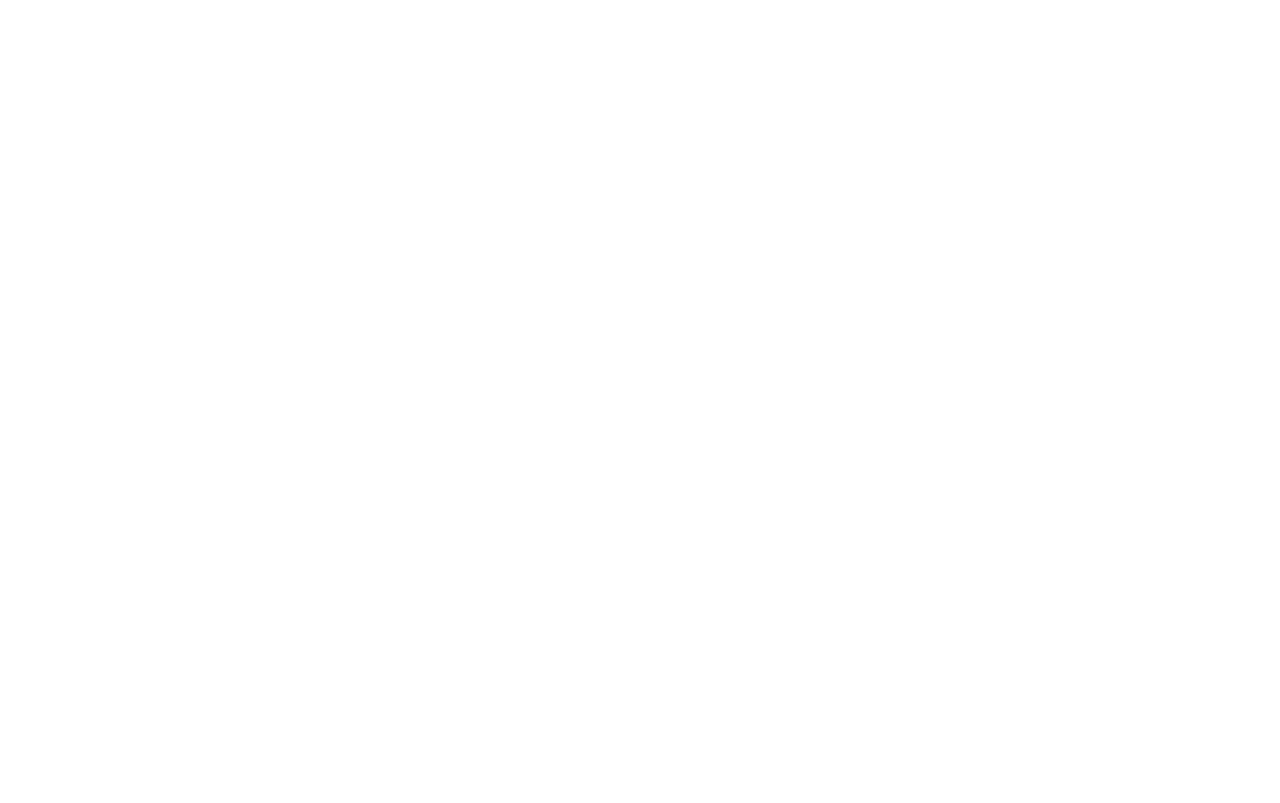
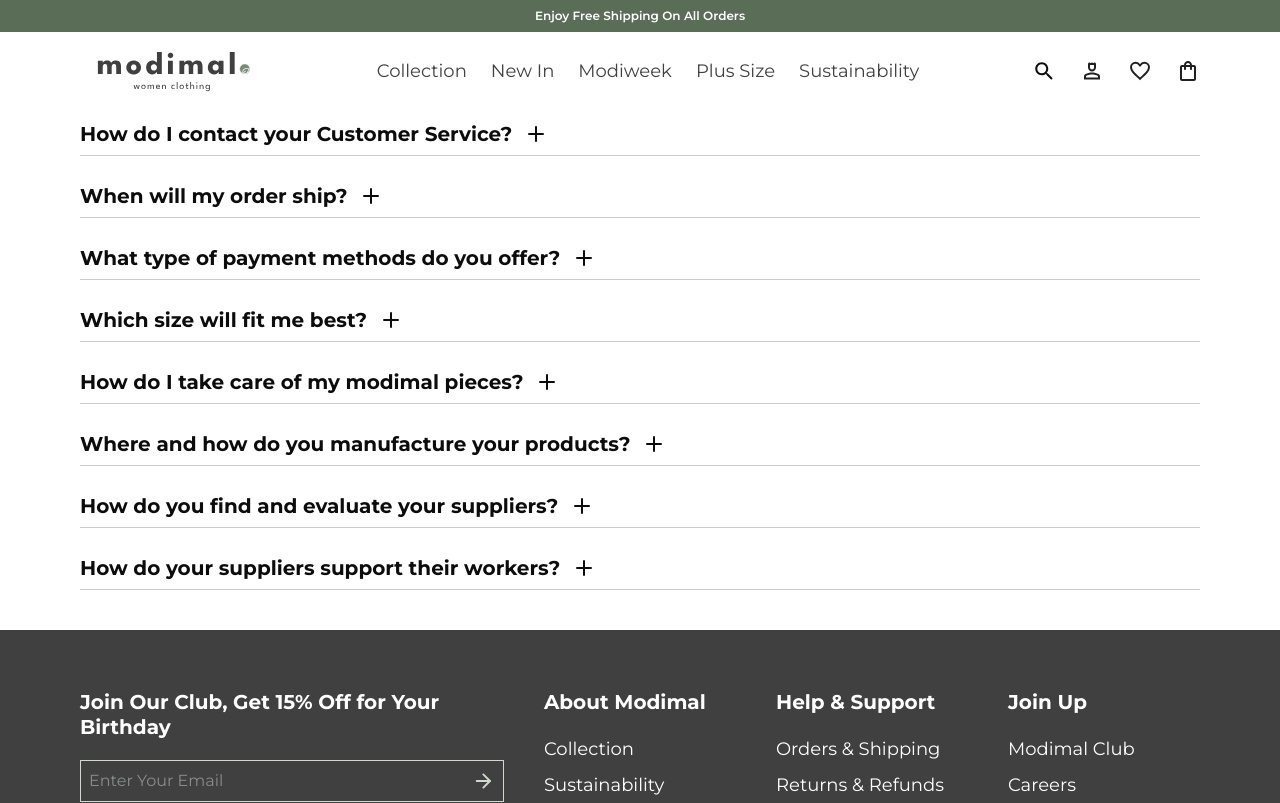
Before and after one commit to codewithprajapti/Modimal-E-Commerce-Website, a React (Vite) app in the folder client/: page /faqs in a window 1280 px wide. Before the commit this address had no page. Shown: the top 803 px of the page. Built offline with nearby package versions, Linux system fonts and the light colour scheme.

Commit message:
added accordian component for FAQ page also created FAQs page with routing but there are liitle bit enhancement remaining

```diff
--- a/client/src/App.jsx
+++ b/client/src/App.jsx
@@ -3,6 +3,8 @@ import MainLayout from './layout/MainLayout';
 import Hero from './components/ui/Hero';
 import Register from './pages/Register';
 import Login from './pages/Login';
+import Accordian from './components/ui/Accordian';
+import FAQs from './pages/FAQs';
 
 export default function App() {
   return (
@@ -12,6 +14,7 @@ export default function App() {
           <Route index element={<Hero />} />
           <Route path="/register" element={<Register />} />
           <Route path="/login" element={<Login />} />
+          <Route path="/faqs" element={<FAQs />} />
         </Route>
       </Routes>
     </>
--- /dev/null
+++ b/client/src/components/ui/Accordian.jsx
@@ -0,0 +1,26 @@
+import React, { Activity, useState } from 'react';
+import { H5 } from '../typography/headings/index';
+import { BMD } from '../typography/body/index';
+import { Plus, Minus } from 'lucide-react';
+
+export default function Accordian({faq}) {
+  const [open, isOpen] = useState(false);
+  return (
+    <div className="flex flex-col border-b border-gray-cbcbcb py-2">
+      <div
+        className={`flex cursor-pointer ${open ? 'text-primary-500' : 'text-black'} gap-3`}
+        onClick={() => {
+          isOpen(prevopen => !prevopen);
+        }}
+      >
+        <H5> {faq.question} </H5>
+        {open ? <Minus /> : <Plus />}
+      </div>
+      <Activity mode={open ? "visible" : "hidden"}>
+        <BMD>
+          {faq.anwser}
+        </BMD>
+      </Activity>
+    </div>
+  );
+}
--- /dev/null
+++ b/client/src/pages/FAQs.jsx
@@ -0,0 +1,53 @@
+import React from 'react';
+import Accordian from '../components/ui/Accordian';
+
+export default function FAQs() {
+  const faqs = [
+    {
+      question: 'How do I contact your Customer Service?',
+      anwser:
+        ' Our modimal Customer Service Team is available Monday through Friday, 9 am - 5 pm ET, excluding holidays. You can reach us via email at hello@modimal.com (preferred and our fastest response), via chat using the icon in the right bottom cornern of our website, or via voicemail at +1(929) 460-3208. We will make sure to get back to you within 24 business hours.',
+    },
+    {
+      question: 'When will my order ship?',
+      anwser:
+        'Orders are shipped on business days (Monday through Friday, excluding major holidays). Most orders are processed and shipped within 2 - 3 business days, depending on availability. However, please allow for extended order processing time during peak periods, such as major holidays.',
+    },
+    {
+      question: 'What type of payment methods do you offer?',
+      anwser:
+        'We accept all major credit cards, PayPal, Amazon Pay, Klarna and Catch. ',
+    },
+    {
+      question: 'Which size will fit me best?',
+      anwser:
+        'We offer product and body measurements on each of our products pages, just click on “Size Guide” to find your best fit. Measuring guides are included.',
+    },
+    {
+      question: 'How do I take care of my modimal pieces?',
+      anwser: `Each piece is different, so we recommend looking at the care instructions on the label of your piece before washing. All of our pieces are “machine cold wash” which saves over 2,000 pounds of CO2 per year vs. washing in hot water—every little bit counts, and we strongly believe in doing our part. We advise a temperature of 30 degrees Celsius / 85 Fahrenheit or lower when washing.
+      Please do not tumble dry. Tumble drying reverses the bonding process used in many of our pieces, reheating the glue which will cause the seams of your piece to break. It can also reduce the lifespan of products as the tumbling action is rough, causing fibers to break and elastic to warp. As a general rule, please don’t use fabric softener—it can damage the performance properties of our fabrics.
+      Do not bleach. Do not dry clean. Do not iron.`,
+    },
+    {
+      question: 'Where and how do you manufacture your products?',
+      anwser: `We conducted a worldwide search—seriously—for the best suppliers to manufacture our pieces. We found fantastic teams to partner with in Portugal, the US, China, Turkey and Italy.
+      What makes them the best? They’re perfectionists and innovators, and we like that (because we are too). They also feel strongly about ethics and the environment, along with the happiness of their workers, something that matters deeply to us at modimal. We require each supplier to sign our Commitment to People (as well as our Commitment to Planet) contract, demonstrating their commitment to high standards across manufacturing and taking care of workers, making each piece of modimal crafted with love and for the planet.`,
+    },
+    {
+      question: 'How do you find and evaluate your suppliers?',
+      anwser:
+        'We find our suppliers through trusted recommendations from our existing partners, reputable innovators and sustainability pioneers as well as the various trade shows we visit. Before working with any supplier, we conduct extensive due diligence on their stance on both ethics and environment. Our due diligence consists of in person visits and conversations with both management and factory workers about their happiness, their hours, their pay and their safety. If you have any questions about our suppliers, please ask us: hello@modimal.com',
+    },
+    {
+      question: 'How do your suppliers support their workers? ',
+      anwser: `We only partner with factories and mills that put their workers first. We make sure they offer regular training, on-site services, employee benefits, clean and sanitary working environments and more. We visit all our factories and mills before working with them, and throughout our relationships, reviewing first hand how they support their employees.
+        We require our factories and mills to sign our Commitment to People (as well as our Commitment to Planet) contract. The contract is in line with the International Labor Oganisation’s conventions, there is absolutely no subcontracting, discrimination or working above 60 hours per week, all overtime must be paid in a timely manner and at a premium rate. Our suppliers are required to advocate for education and sustainable solutions to eradicate child labor within their local region. We ask that all our suppliers work to incorporate diversity and inclusivity into the workplace, starting with unbiased hiring practices.`,
+    },
+  ];
+  return <div className='border-0 px-20 flex flex-col gap-5'>
+    {faqs.map((faq,index)=>{
+        return <Accordian faq={faq}/>
+    })}
+  </div>;
+}
```
